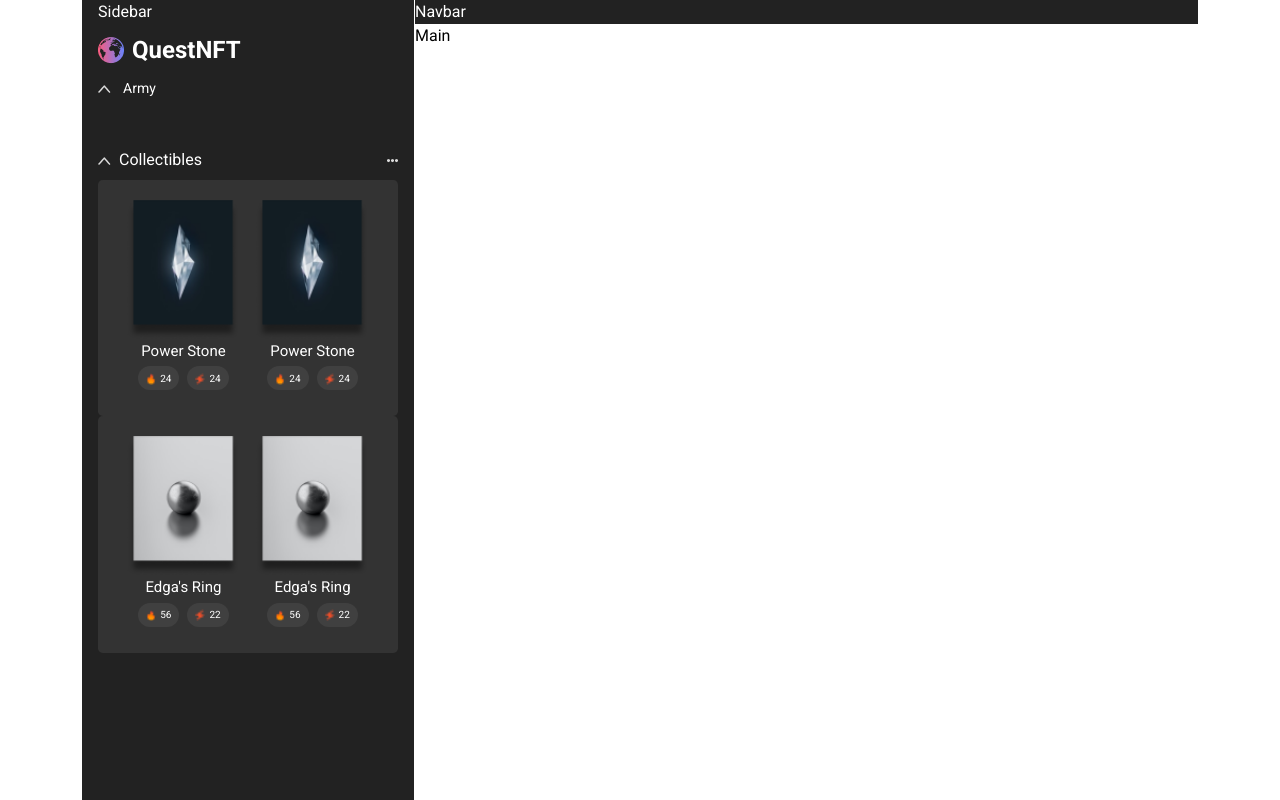
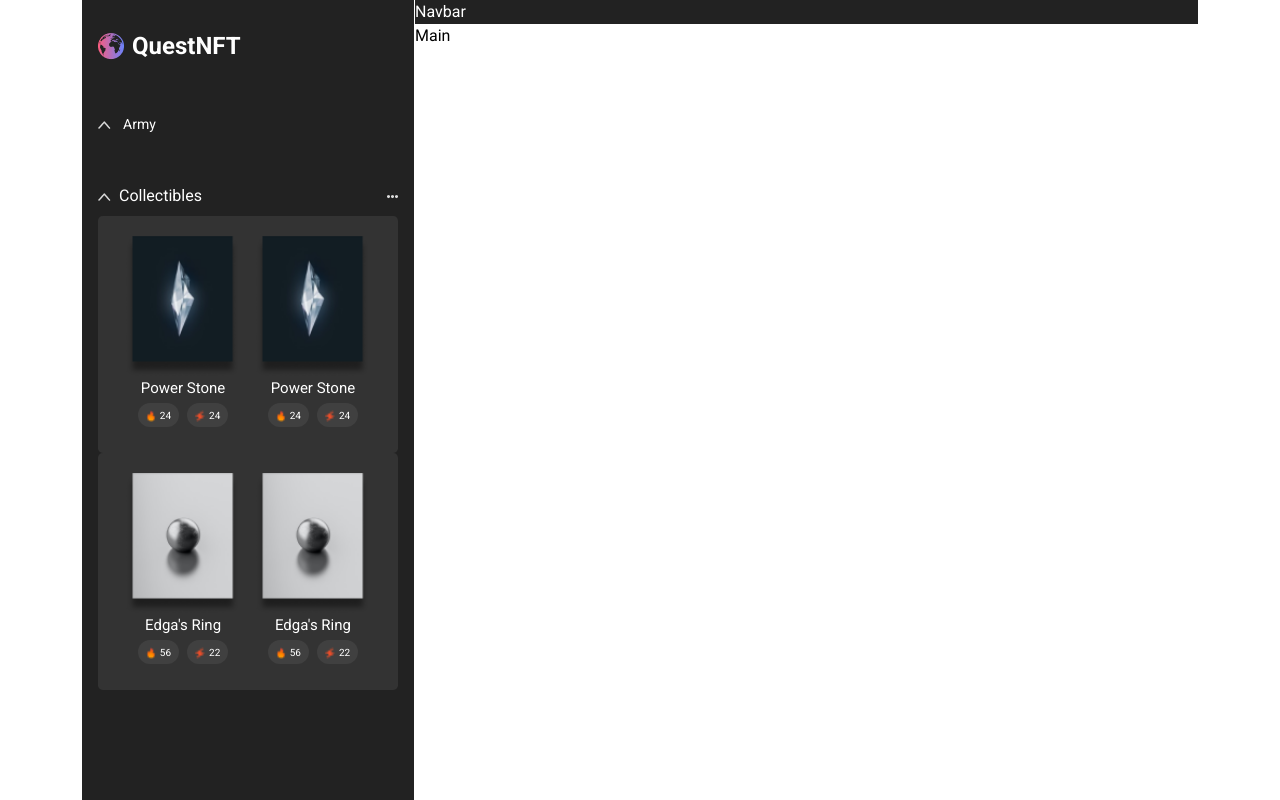
Before and after one commit to Phosah/vue_nft_project, a Vue app: page / in a window 1280 px wide. Built offline with nearby package versions, Linux system fonts and the light colour scheme.

Commit message:
update of sidebar

```diff
--- a/src/components/Collectibles.vue
+++ b/src/components/Collectibles.vue
@@ -107,7 +107,7 @@ export default {
     font-size: 16px;
 }
 .collectibles-item-box {
-    width: 43.5%;
+    width: 43.8%;
 }
 .collectibles-item__icon {
     width: 10px;
--- a/src/views/Home.vue
+++ b/src/views/Home.vue
@@ -4,8 +4,7 @@
       <div class="home-block d-flex">
         <!-- Main Sidebar -->
         <section class="home-sidebar border-end border-white px-3">
-          Sidebar
-          <div class="d-flex align-items-center py-2">
+          <div class="home-sidebar__logo-box d-flex align-items-center py-2">
             <div class="me-2"><img src="../assets/logo.png" alt="Logo"></div>
             <div class="home-sidebar__logo-text fw-bold">QuestNFT</div>
           </div>
@@ -44,6 +43,10 @@ export default {
 .home-sidebar {
   background-color: #222222;
 }
+.home-sidebar__logo-box {
+  margin-top: 20px;
+  margin-bottom: 40px;
+}
 .home-sidebar__logo-text {
   font-size: 24px;
 }
```
